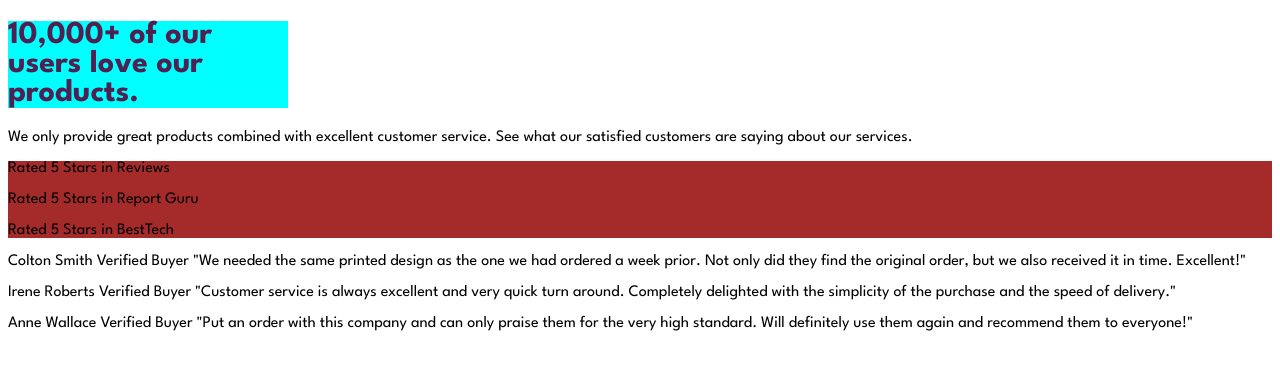
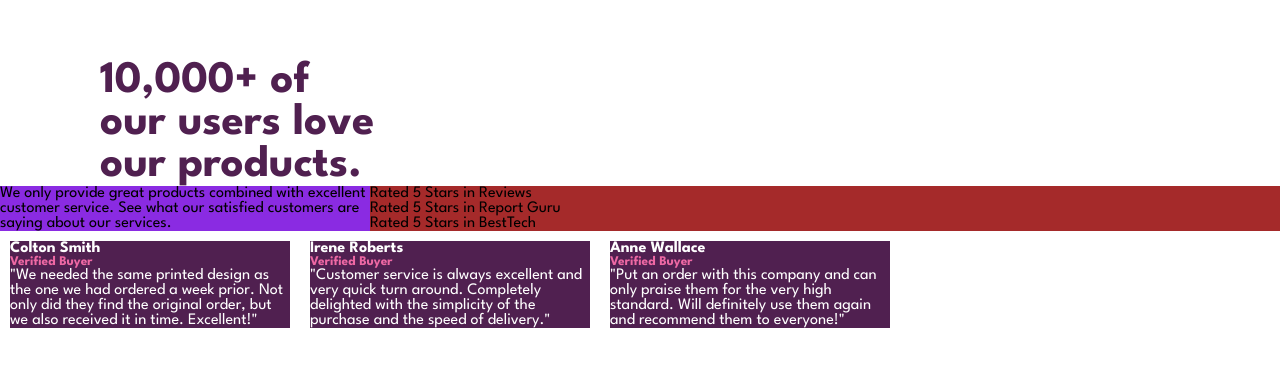
Before and after one commit to vandesonsantos/social-proof-section-master, a plain HTML site: page index.html in a window 1280 px wide. Drawn offline with Linux system fonts and the light colour scheme.

Commit message:
Estilizando css

```diff
--- a/index.html
+++ b/index.html
@@ -9,33 +9,37 @@
     <link rel="stylesheet" href="src/css/style.css">
   </head>
   <body>
-    <div class="principal">
+    <div class="conteiner-principal">
       <h1 class="titulo">10,000+ of our users love our products.</h1>
 
-      <div>
-        <p>
+      <div class="conteiner-estrela">
+        <p class="informacoes">
           We only provide great products combined with excellent customer service.
           See what our satisfied customers are saying about our services.
         </p>
-      </div>
 
-      <div class="conteiner-estrela">
+        <div>
           <p>Rated 5 Stars in Reviews</p>
           <p>Rated 5 Stars in Report Guru</p>
           <p>Rated 5 Stars in BestTech</p>
         </div>
+      </div>
+
       <div class="depoimentos">
         <div class="colton-smith">
-          Colton Smith
-          Verified Buyer
+          <h4>Colton Smith</h4>
+          <h5>Verified Buyer</h5>
+          <p>
             "We needed the same printed design as the one we had ordered a week prior.
             Not only did they find the original order, but we also received it in time.
             Excellent!"
+          </p>
         </div>
+
         <div class="irene-robers">
           <p>
-            Irene Roberts
-            Verified Buyer
+            <h4>Irene Roberts</h4>
+            <h5>Verified Buyer</h5>
             "Customer service is always excellent and very quick turn around. Completely
             delighted with the simplicity of the purchase and the speed of delivery."
           </p>
@@ -43,8 +47,8 @@
 
         <div class="anne-wallace">
           <p>
-            Anne Wallace
-            Verified Buyer
+            <h4>Anne Wallace</h4>
+            <h5>Verified Buyer</h5>
             "Put an order with this company and can only praise them for the very high
             standard. Will definitely use them again and recommend them to everyone!"
           </p>
--- a/src/css/style.css
+++ b/src/css/style.css
@@ -1,26 +1,66 @@
 @import url('https://fonts.googleapis.com/css2?family=League+Spartan:wght@400;500;700&display=swap');
 
-/* *{
+*{
     margin: 0;
     padding: 0;
-} */
+}
 
 body{
     font-family: 'League Spartan', sans-serif;
-
+    background-color: hsl(0, 0%, 100%);
 }
 
 .titulo{
-    background-color: aqua;
     width: 280px;
     color: hsl(300, 43%, 22%);
+    font-size: 45px;
+    margin: 60px 0px 0px 100px;
 }
 
-.conteiner-titulo p{
+.conteiner-estrela {
+    background-color: brown;
+    display: flex;
+}
+
+.conteiner-estrela .informacoes{
     background-color: blueviolet;
     width: 370px;
 }
 
-.conteiner-estrela {
-    background-color: brown;
+/*  */
+.depoimentos{
+    display: flex;
 }
+
+.depoimentos .colton-smith{
+    background-color: hsl(300, 43%, 22%);
+    color: hsl(0, 0%, 100%);
+    width: 280px;
+    margin: 10px;
+}
+
+.depoimentos .colton-smith h5{
+    color: hsl(333, 80%, 67%);
+}
+
+.depoimentos .irene-robers{
+    background-color: hsl(300, 43%, 22%);
+    color: hsl(0, 0%, 100%);
+    width: 280px;
+    margin: 10px;
+}
+
+.depoimentos .irene-robers h5{
+    color: hsl(333, 80%, 67%);
+}
+
+.depoimentos .anne-wallace{
+    background-color: hsl(300, 43%, 22%);
+    color: hsl(0, 0%, 100%);
+    width: 280px;
+    margin: 10px;
+}
+
+.depoimentos .anne-wallace h5{
+    color: hsl(333, 80%, 67%);
+}
```
Lines whose indentation alone changed are shown as unchanged.
